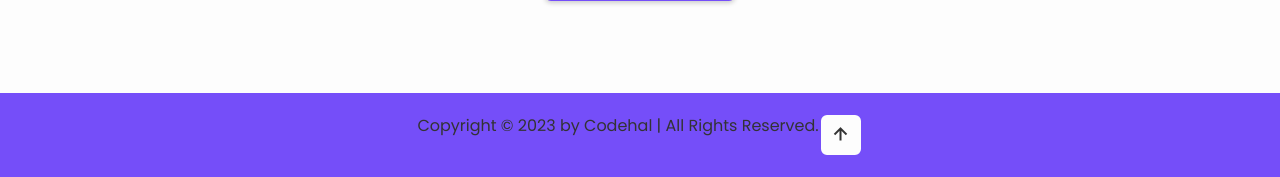
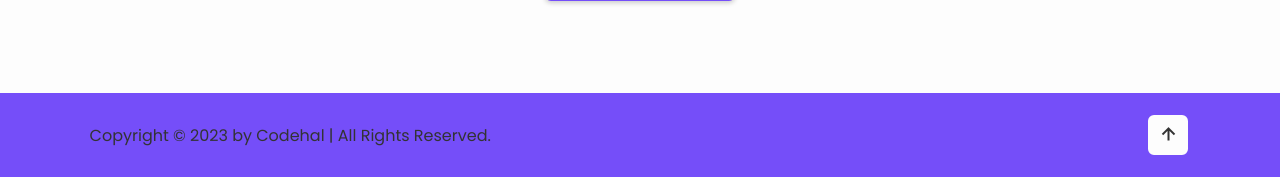
Before and after one commit to Meysa0356/Meysa0356, a PHP site: page / in a window 1280 px wide. Shown: the part 4533-4710 px from the top of the page. Run offline with PHP 8.4, Linux system fonts and the light colour scheme.

Commit message:
Perubahan 20

```diff
--- a/css/style.css
+++ b/css/style.css
@@ -564,13 +564,14 @@ span{
 
 .footer{
     display: flex;
-    justify-content: center;
+    justify-content: space-between;
+    align-items: center;
     flex-wrap: wrap;
     padding: 2rem 7%;
     background: var(--main-color);
 }
 
-.footer-text{
+.footer-text p{
     font-size: 1.6rem;
     color: var(--text-color);
 }
--- a/index.html
+++ b/index.html
@@ -8,15 +8,13 @@
 
   <!-- swiper css -->
   <link
-    rel="stylesheet"
-    href="https://cdn.jsdelivr.net/npm/swiper@9/swiper-bundle.min.css"
+  rel="stylesheet"
+  href="https://cdn.jsdelivr.net/npm/swiper@11/swiper-bundle.min.css"
   />
 
   <!-- box icons -->
-  <link
-    href="https://unpkg.com/boxicons@2.1.4/css/boxicons.min.css"
-    rel="stylesheet"
-  />
+  <link href='https://unpkg.com/boxicons@2.1.4/css/boxicons.min.css'
+  rel='stylesheet'>
 
   <link rel="stylesheet" href="css/style.css" />
   <body>
@@ -326,7 +324,7 @@
     <script src="https://unpkg.com/scrollreveal"></script>
 
     <!-- swiper js -->
-    <script src="https://cdn.jsdelivr.net/npm/swiper@9/swiper-bundle.min.js"></script>
+    <script src="https://cdn.jsdelivr.net/npm/swiper@11/swiper-bundle.min.js"></script>
 
     <!-- custom js -->
     <script src="js/script.js"></script>
```
Also changed, not shown: js/script.js (+5 -5 lines).
